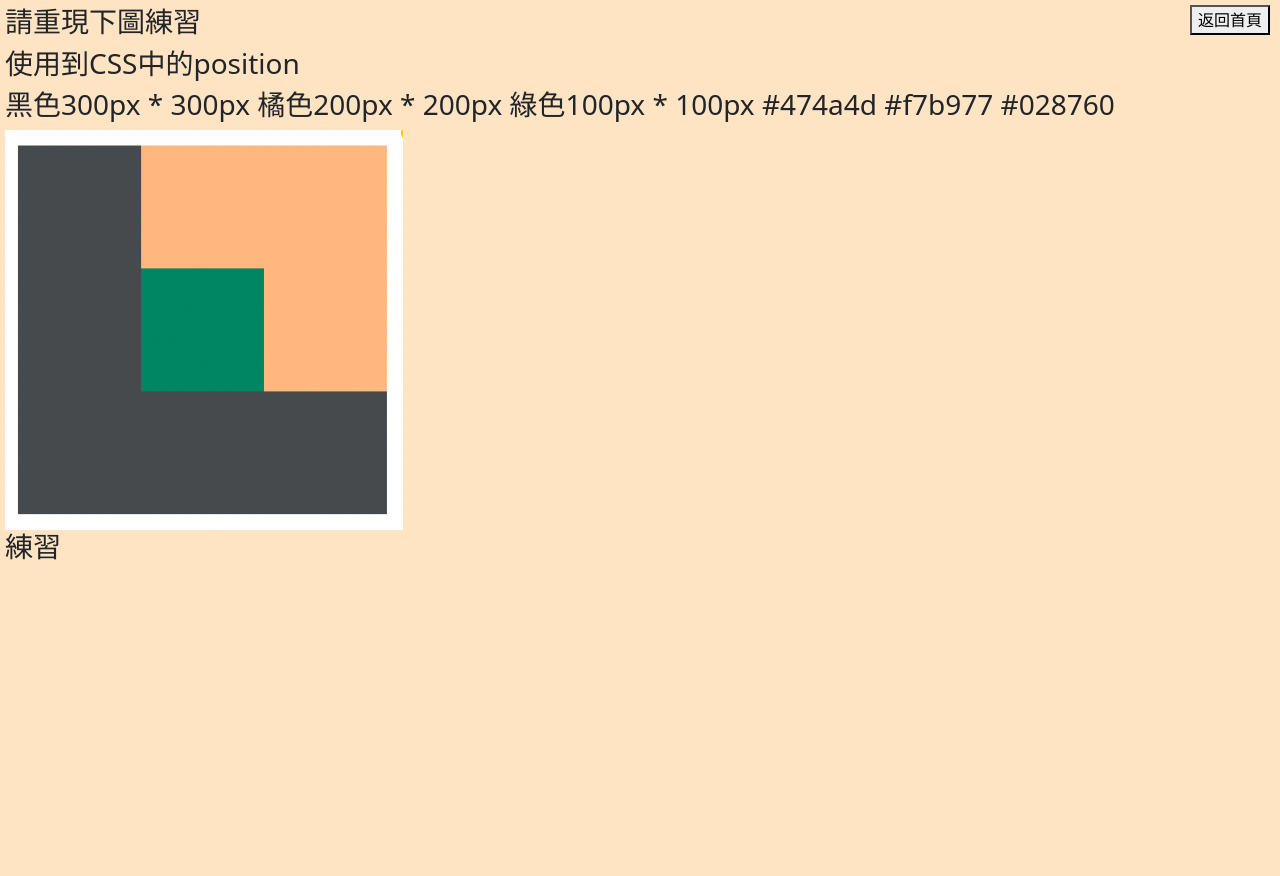
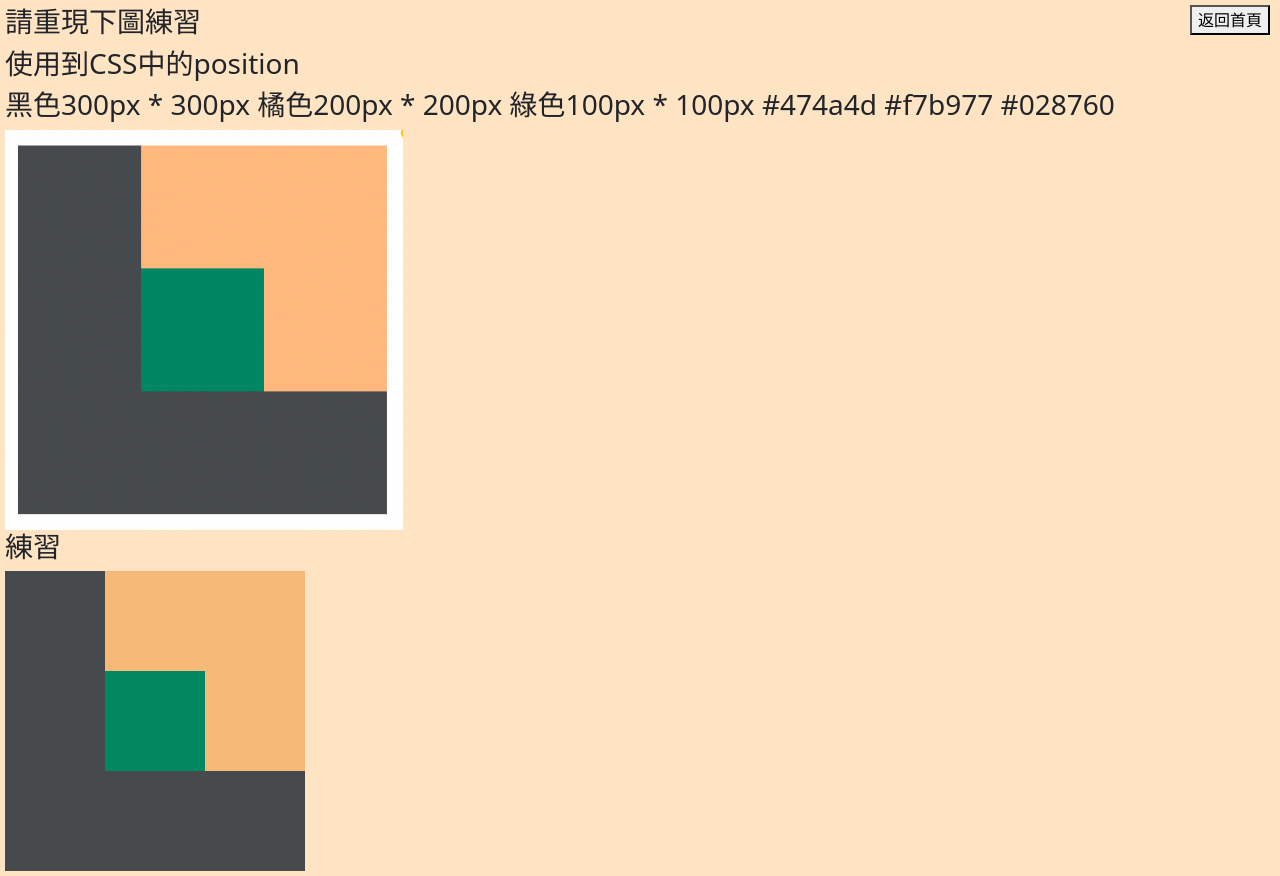
Before and after one commit to lingyilun/practise, an Angular app: page /practise4 in a window 1280 px wide. Before the commit the page ends 800 px from the top, so only its background shows below. Built offline with nearby package versions, Linux system fonts and the light colour scheme.

Commit message:
練習四

```diff
--- a/src/app/practise4/practise4.component.html
+++ b/src/app/practise4/practise4.component.html
@@ -7,4 +7,9 @@
   </div>
   <!-- 請將練習寫在這下面 -->
   <h3>練習</h3>
+  <div class="bCss">
+    <div class="yCss" style="text-align: center;">
+    <div class="gCss"></div>
+    </div>
+  </div>
 </div>
--- a/src/app/practise4/practise4.component.scss
+++ b/src/app/practise4/practise4.component.scss
@@ -0,0 +1,22 @@
+.bCss {
+  background-color: #474a4d;
+  height: 300px;
+  width: 300px;
+  position: relative;
+
+  .yCss {
+    background-color: #f7b977;
+    height: 200px;
+    width: 200px;
+    position: absolute;
+    right: 0px;
+
+    .gCss {
+      background-color: #028760;
+      height: 100px;
+      width: 100px;
+      position: absolute;
+      bottom: 0px;
+    }
+  }
+}
```
